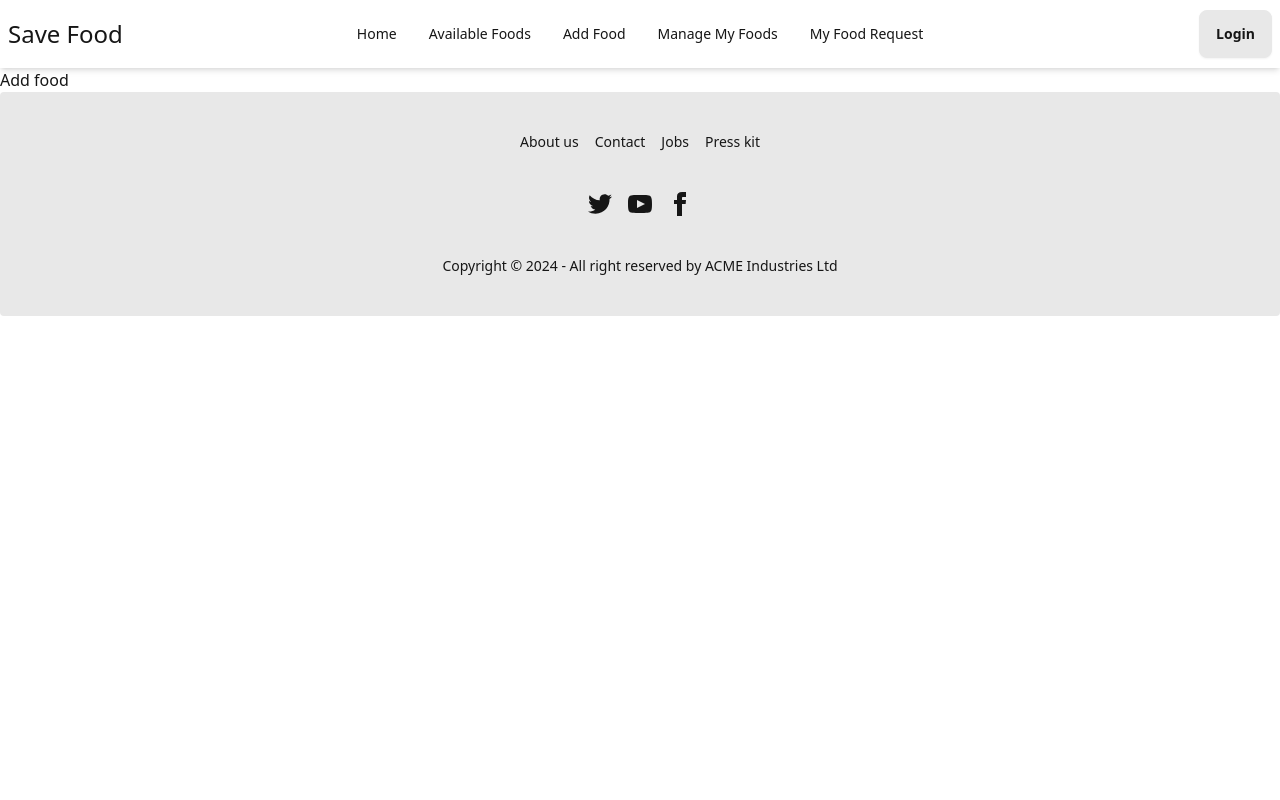
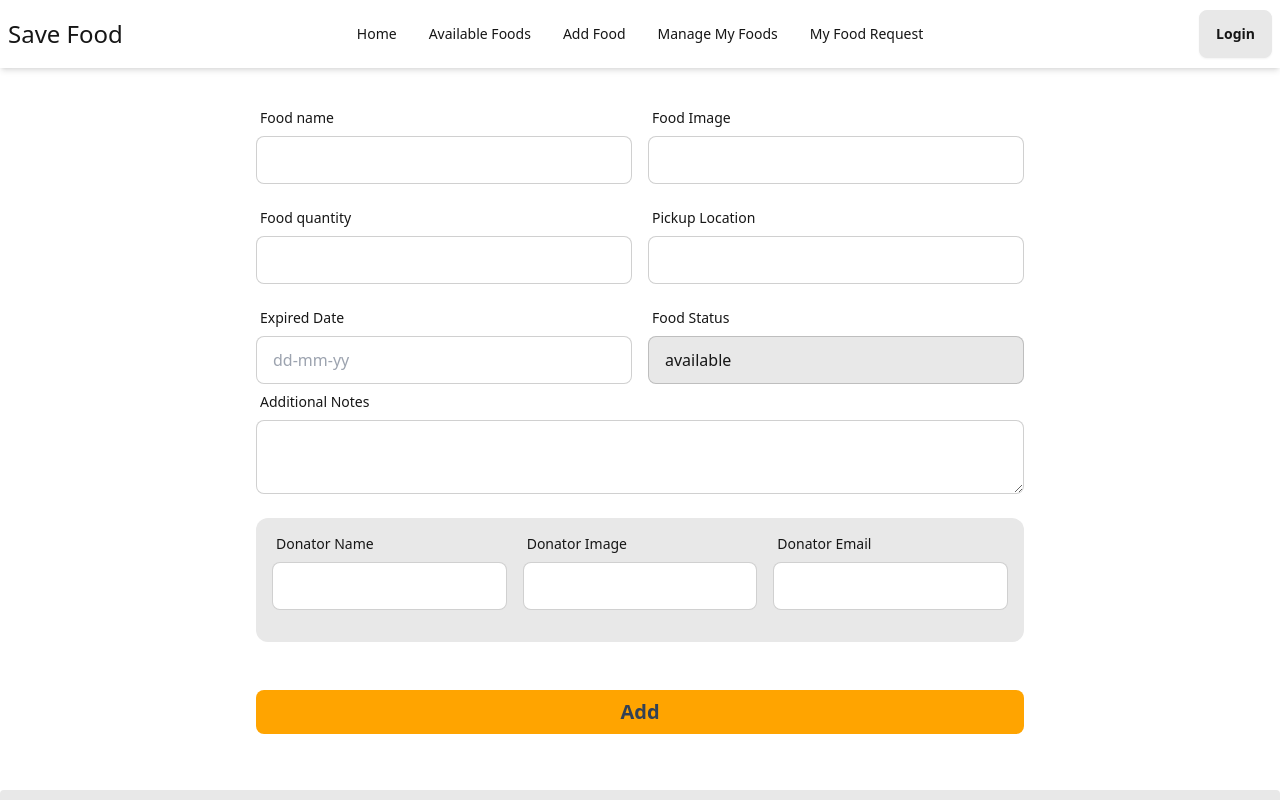
Before and after one commit to hossain-ahamed-khan/Save-Food-Client, a React (Vite) app: page /add-food in a window 1280 px wide. Shown: the top 800 px of the page. Built offline with nearby package versions, Linux system fonts and the light colour scheme; no server answers.

Commit message:
complete add food functionality

```diff
--- a/package.json
+++ b/package.json
@@ -18,7 +18,8 @@
     "react-dom": "^18.2.0",
     "react-icons": "^5.2.1",
     "react-router-dom": "^6.23.1",
-    "sort-by": "^1.2.0"
+    "sort-by": "^1.2.0",
+    "sweetalert2": "^11.11.0"
   },
   "devDependencies": {
     "@types/react": "^18.2.66",
--- a/src/components/FeaturedFoodCard.jsx
+++ b/src/components/FeaturedFoodCard.jsx
@@ -1,3 +1,4 @@
+import { Link } from "react-router-dom";
 
 const FeaturedFoodCard = ({ food }) => {
 
@@ -8,12 +9,17 @@ const FeaturedFoodCard = ({ food }) => {
             <div className="card-body">
                 <h2 className="card-title">
                     {food_name}
-                    <div className="badge badge-secondary">NEW</div>
+                    <div className="badge badge-secondary">For {food_quantity} person</div>
                 </h2>
-                <p>If a dog chews shoes whose shoes does he choose?</p>
-                <div className="card-actions justify-end">
-                    <div className="badge badge-outline">Fashion</div>
-                    <div className="badge badge-outline">Products</div>
+                <p>{additional_notes}</p>
+                <p>Expire Date: {expire_date}</p>
+                <p>Pickup Location: {pickup_location}</p>
+                <div className="card-actions justify-between">
+                    <div className="flex gap-3 items-center">
+                        <img className="w-10 h-10 rounded-full" src={donator_img} alt="" />
+                        <p>{donator_name}</p>
+                    </div>
+                    <Link> <button className="btn">View Detail</button></Link>
                 </div>
             </div>
         </div>
--- a/src/pages/AddFood.jsx
+++ b/src/pages/AddFood.jsx
@@ -1,8 +1,136 @@
+import Swal from 'sweetalert2';
+import useAuth from '../hooks/useAuth';
 
 const AddFood = () => {
+    const { user } = useAuth();
+
+    const handleAddFood = event => {
+        event.preventDefault();
+        const form = event.target;
+
+        const food_name = form.foodName.value;
+        const food_img = form.foodImg.value;
+        const donator_name = form.donatorName.value;
+        const donator_img = form.donatorImg.value;
+        const food_quantity = form.foodQuantity.value;
+        const pickup_location = form.pickupLocation.value;
+        const expire_date = form.expireDate.value;
+        const additional_notes = form.additionalNote.value;
+        const donator_email = form.donatorEmail.value;
+        const food_status = form.foodStatus.value;
+
+        const newFoodItem = {
+            food_name, food_img, donator_name, donator_img,
+            food_quantity, pickup_location, expire_date, additional_notes,
+            donator_email, food_status
+        };
+
+        // send data to the server
+
+        fetch("https://save-food-server.vercel.app/add-food", {
+            method: 'POST',
+            headers: {
+                'content-type': 'application/json'
+            },
+            body: JSON.stringify(newFoodItem)
+        })
+            .then(res => res.json())
+            .then(data => {
+                if (data.insertedId) {
+                    Swal.fire({
+                        title: 'Success!',
+                        text: 'Successfully added items',
+                        icon: 'success',
+                        confirmButtonText: 'Ok'
+                    })
+                }
+            })
+    }
     return (
-        <div>
-            <h1>Add food</h1>
+        <div className="w-3/5 mx-auto my-8">
+            <form onSubmit={handleAddFood}>
+
+                <div className="grid grid-cols-1 lg:grid-cols-2 gap-4">
+
+                    <label className="form-control w-full ">
+                        <div className="label">
+                            <span className="label-text">Food name</span>
+                        </div>
+                        <input type="text" name="foodName" required placeholder="" className="input input-bordered w-full " />
+                    </label>
+
+                    <label className="form-control w-full">
+                        <div className="label">
+                            <span className="label-text">Food Image</span>
+                        </div>
+                        <input type="text" name="foodImg" required placeholder="" className="input input-bordered w-full " />
+                    </label>
+
+
+                    <label className="form-control w-full">
+                        <div className="label">
+                            <span className="label-text">Food quantity</span>
+                        </div>
+                        <input type="number" name="foodQuantity" required placeholder="" className="input input-bordered w-full " />
+                    </label>
+
+                    <label className="form-control">
+                        <div className="label">
+                            <span className="label-text">Pickup Location</span>
+                        </div>
+                        <input type="text" name="pickupLocation" required placeholder="" className="input input-bordered w-full " />
+                    </label>
+
+                    <label className="form-control">
+                        <div className="label">
+                            <span className="label-text">Expired Date</span>
+                        </div>
+                        <input type="text" name="expireDate" required placeholder="dd-mm-yy" className="input input-bordered w-full " />
+                    </label>
+
+                    <label className="form-control">
+                        <div className="label">
+                            <span className="label-text">Food Status</span>
+                        </div>
+                        <input type="text" name="foodStatus" defaultValue="available" required placeholder="" className="input input-bordered w-full bg-[#E8E8E8]" />
+                    </label>
+                </div>
+
+                <label className="form-control">
+                    <div className="label">
+                        <span className="label-text">Additional Notes</span>
+                    </div>
+                    <textarea type="text" name="additionalNote" required placeholder="" className="textarea textarea-bordered w-full"></textarea>
+                </label>
+
+                <div className="grid grid-cols-1 lg:grid-cols-3 gap-4 bg-[#E8E8E8] my-6 pt-2 pb-8 px-4 rounded-xl">
+
+                    <label className="form-control w-full">
+                        <div className="label">
+                            <span className="label-text">Donator Name</span>
+                        </div>
+                        <input type="text" name="donatorName" defaultValue={user?.displayName} required placeholder="" className="input input-bordered w-full " />
+                    </label>
+
+                    <label className="form-control w-full">
+                        <div className="label">
+                            <span className="label-text">Donator Image</span>
+                        </div>
+                        <input type="text" name="donatorImg" defaultValue={user?.photoURL} required placeholder="" className="input input-bordered w-full " />
+                    </label>
+
+                    <label className="form-control w-full">
+                        <div className="label">
+                            <span className="label-text">Donator Email</span>
+                        </div>
+                        <input type="email" name="donatorEmail" defaultValue={user?.email} required placeholder="" className="input input-bordered w-full " />
+                    </label>
+
+                </div>
+
+                <input className="my-6 w-full py-2 bg-[#FFA400] rounded-lg cursor-pointer text-slate-700 text-xl font-bold" type="submit" value="Add" />
+
+            </form>
         </div>
     );
 };
```
Also changed, not shown: 1 other file (tests, documents, lock files or other folders).
